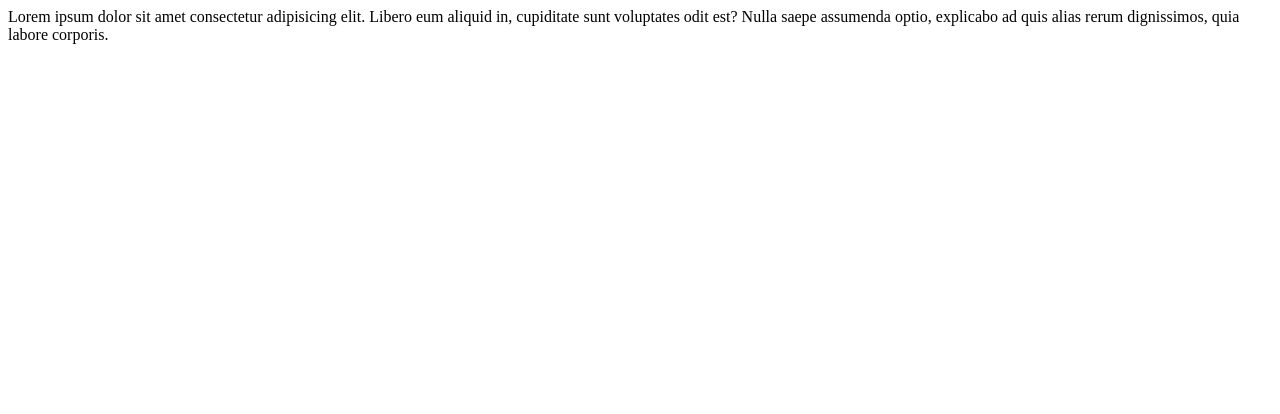
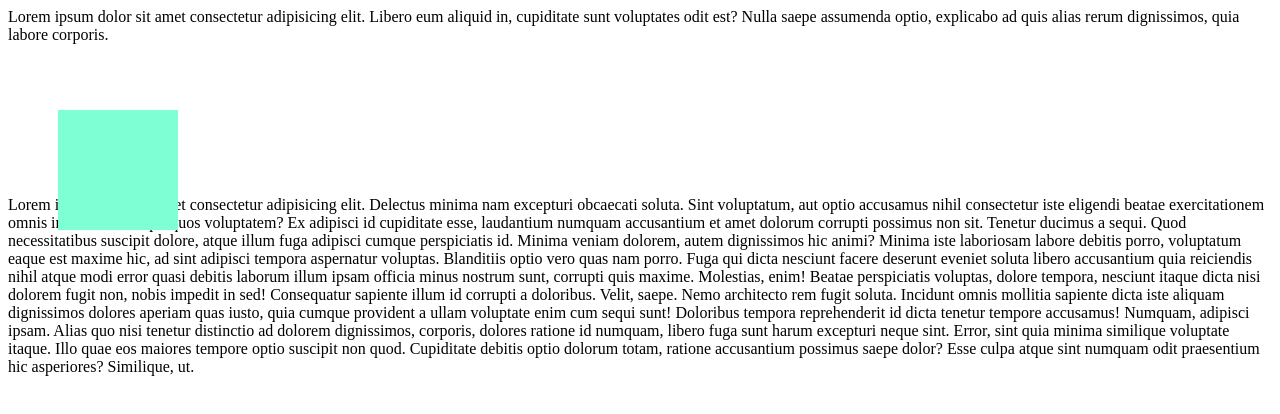
Before and after one commit to KanishkaChathuranga/2024-10-12, a plain HTML site: page index.html in a window 1280 px wide. Drawn offline with Linux system fonts and the light colour scheme.

Commit message:
position relative

```diff
--- /dev/null
+++ b/css/style.css
@@ -0,0 +1,10 @@
+.box{
+    background-color: aquamarine;
+    height: 100px;
+    width: 100px;
+    padding: 10px;
+    position: relative;
+    top: 50px;
+    left: 50px;
+
+}
--- a/index.html
+++ b/index.html
@@ -4,12 +4,34 @@
     <meta charset="UTF-8">
     <meta name="viewport" content="width=device-width, initial-scale=1.0">
     <title>Document</title>
-    <link rel="stylesheet" href="style.css">
+    <link rel="stylesheet" href="css/style.css">
 </head>
 
-<body>
+<body >
     <p>Lorem ipsum dolor sit amet consectetur adipisicing elit. Libero eum aliquid in, cupiditate sunt voluptates odit
         est? Nulla saepe assumenda optio, explicabo ad quis alias rerum dignissimos, quia labore corporis.</p>
+
+        <div class="box"></div>
+
+    <p>Lorem ipsum dolor sit amet consectetur adipisicing elit. Delectus minima nam excepturi obcaecati soluta. Sint
+        voluptatum, aut optio accusamus nihil consectetur iste eligendi beatae exercitationem omnis inventore corrupti
+        quos voluptatem?
+        Ex adipisci id cupiditate esse, laudantium numquam accusantium et amet dolorum corrupti possimus non sit.
+        Tenetur ducimus a sequi. Quod necessitatibus suscipit dolore, atque illum fuga adipisci cumque perspiciatis id.
+        Minima veniam dolorem, autem dignissimos hic animi? Minima iste laboriosam labore debitis porro, voluptatum
+        eaque est maxime hic, ad sint adipisci tempora aspernatur voluptas. Blanditiis optio vero quas nam porro.
+        Fuga qui dicta nesciunt facere deserunt eveniet soluta libero accusantium quia reiciendis nihil atque modi error
+        quasi debitis laborum illum ipsam officia minus nostrum sunt, corrupti quis maxime. Molestias, enim!
+        Beatae perspiciatis voluptas, dolore tempora, nesciunt itaque dicta nisi dolorem fugit non, nobis impedit in
+        sed! Consequatur sapiente illum id corrupti a doloribus. Velit, saepe. Nemo architecto rem fugit soluta.
+        Incidunt omnis mollitia sapiente dicta iste aliquam dignissimos dolores aperiam quas iusto, quia cumque
+        provident a ullam voluptate enim cum sequi sunt! Doloribus tempora reprehenderit id dicta tenetur tempore
+        accusamus!
+        Numquam, adipisci ipsam. Alias quo nisi tenetur distinctio ad dolorem dignissimos, corporis, dolores ratione id
+        numquam, libero fuga sunt harum excepturi neque sint. Error, sint quia minima similique voluptate itaque.
+        Illo quae eos maiores tempore optio suscipit non quod. Cupiditate debitis optio dolorum totam, ratione
+        accusantium possimus saepe dolor? Esse culpa atque sint numquam odit praesentium hic asperiores? Similique, ut.
+    </p>
 </body>
 
 </html>
```
Also changed, not shown: style.css (deleted).
